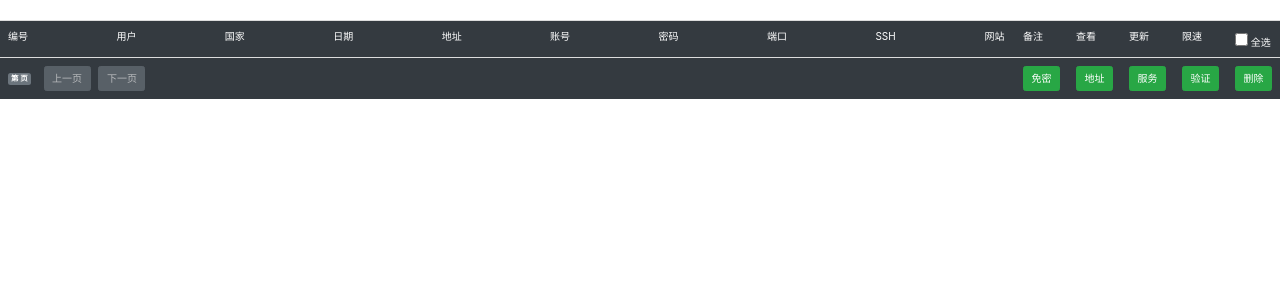
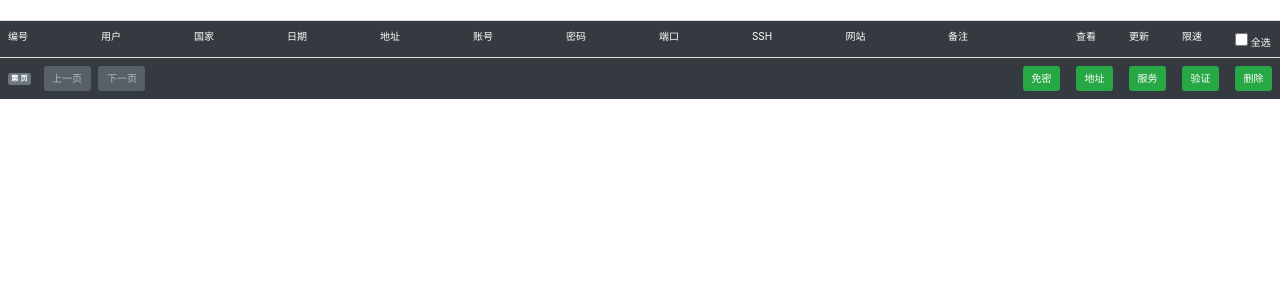
Before and after one commit to kuangyezhifeng/xos, a Python web app: template templates/host.html in a window 1280 px wide. Shown: the part 62-362 px from the top of the page. Run offline with Jinja, Linux system fonts and the light colour scheme; the template is opened without the code that fills it, so the values that code supplies are empty; some libraries are stand-ins or nearby versions.

```diff
--- a/templates/host.html
+++ b/templates/host.html
@@ -13,8 +13,8 @@
                 <td>密码</td>
                 <td>端口</td>
                 <td>SSH</td>
-                <td style="width: 3%;">网站</td>
-                <td style="width: 3%;">备注</td>
+                <td style="width: 8%;">网站</td>
+                <td style="width: 10%;">备注</td>
                 <td style="width: 2%;">查看</td>
                 <td style="width: 2%;">更新</td>
                 <td style="width: 2%;">限速</td>
```
Also changed, not shown: templates/host_view.html (+5 -5 lines).
